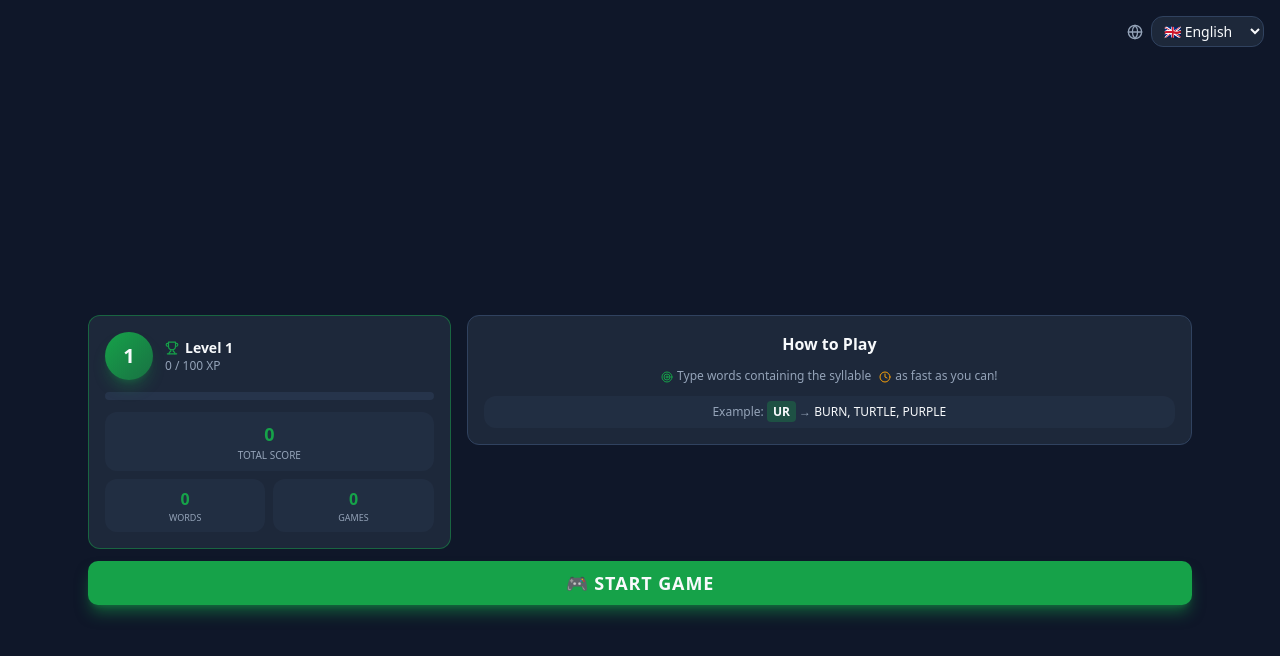
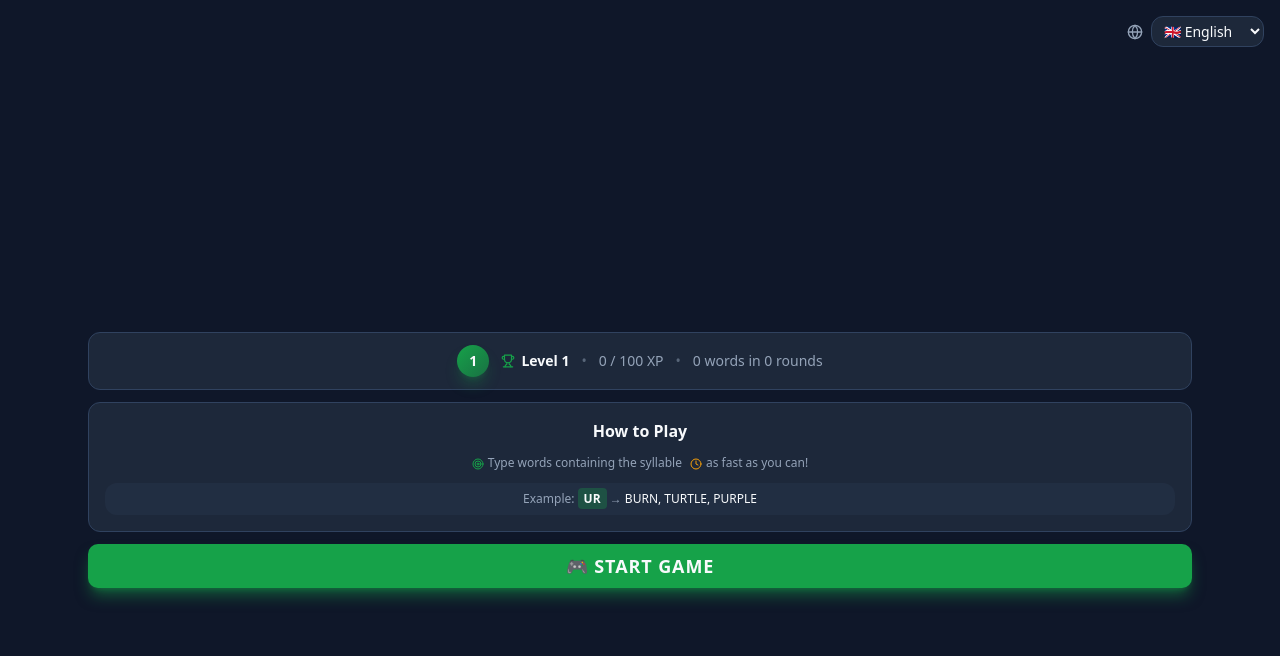
Before and after one commit to RisingPixel/syllable-scramble, a React (Vite) app: page / in a window 1280 px wide. Shown: the top 656 px of the page. Built offline with nearby package versions, Linux system fonts and the light colour scheme.

Commit message:
Refactor: Make player stats compact

```diff
--- a/src/components/Welcome.tsx
+++ b/src/components/Welcome.tsx
@@ -34,45 +34,31 @@ const Welcome = ({ onStart, challengeSyllable, playerProgress }: WelcomeProps) =
           )}
         </div>
 
-        {/* Player Stats Card */}
-        <div className="bg-card border border-accent/50 rounded-xl p-3 sm:p-4 animate-fade-in-up-slow" style={{ animationDelay: "0.1s" }}>
-          <div className="flex items-center gap-3 mb-2">
-            <div className="w-12 h-12 sm:w-14 sm:h-14 rounded-full bg-gradient-to-br from-accent to-accent/60 flex items-center justify-center shadow-lg shadow-accent/30">
-              <span className="text-xl sm:text-2xl font-bold text-accent-foreground">{playerProgress.level}</span>
-            </div>
-            <div className="flex-1">
-              <h3 className="font-bold text-sm sm:text-base flex items-center gap-2">
-                <Trophy className="w-3.5 h-3.5 sm:w-4 sm:h-4 text-accent" />
-                Level {playerProgress.level} Player
-              </h3>
-              <p className="text-[10px] sm:text-xs text-muted-foreground">
-                {playerProgress.experiencePoints} / {playerProgress.experienceToNextLevel} XP
-              </p>
-            </div>
+        {/* Compact Player Stats Bar */}
+        <div className="bg-card border border-border rounded-xl px-4 py-3 animate-fade-in-up-slow flex items-center gap-3" style={{ animationDelay: "0.1s" }}>
+          {/* Level Badge */}
+          <div className="w-8 h-8 rounded-full bg-gradient-to-br from-accent to-accent/60 flex items-center justify-center shadow-lg shadow-accent/30 flex-shrink-0">
+            <span className="text-sm font-bold text-accent-foreground">{playerProgress.level}</span>
           </div>
 
-          {/* XP Bar */}
-          <div className="w-full bg-secondary rounded-full h-2 mb-2 overflow-hidden">
-            <div
-              className="bg-gradient-to-r from-accent to-accent/80 h-full transition-all duration-500 shadow-sm shadow-accent/50"
-              style={{ width: `${xpPercentage}%` }}
-            />
+          {/* Stats Text - All Inline */}
+          <div className="flex items-center gap-2 text-xs sm:text-sm text-muted-foreground flex-wrap">
+            <div className="flex items-center gap-1.5">
+              <Trophy className="w-3.5 h-3.5 text-accent flex-shrink-0" />
+              <span className="font-semibold text-foreground">Level {playerProgress.level}</span>
             </div>
 
-          {/* Stats Grid */}
-          <div className="grid grid-cols-3 gap-1.5 sm:gap-2 text-center">
-            <div className="bg-secondary/50 rounded-lg p-1.5 sm:p-2">
-              <p className="text-lg sm:text-xl font-bold text-accent">{playerProgress.totalScore.toLocaleString()}</p>
-              <p className="text-[9px] sm:text-[10px] text-muted-foreground uppercase">Total Score</p>
-            </div>
-            <div className="bg-secondary/50 rounded-lg p-1.5 sm:p-2">
-              <p className="text-lg sm:text-xl font-bold text-accent">{playerProgress.totalWordsFound}</p>
-              <p className="text-[9px] sm:text-[10px] text-muted-foreground uppercase">Words Found</p>
-            </div>
-            <div className="bg-secondary/50 rounded-lg p-1.5 sm:p-2">
-              <p className="text-lg sm:text-xl font-bold text-accent">{playerProgress.gamesPlayed}</p>
-              <p className="text-[9px] sm:text-[10px] text-muted-foreground uppercase">Games</p>
-            </div>
+            <span className="text-muted-foreground/50 hidden sm:inline">•</span>
+
+            <span className="whitespace-nowrap">
+              {playerProgress.experiencePoints} / {playerProgress.experienceToNextLevel} XP
+            </span>
+
+            <span className="text-muted-foreground/50 hidden sm:inline">•</span>
+
+            <span className="whitespace-nowrap">
+              {playerProgress.totalWordsFound} words in {playerProgress.gamesPlayed} rounds
+            </span>
           </div>
         </div>
 
@@ -146,56 +132,29 @@ const Welcome = ({ onStart, challengeSyllable, playerProgress }: WelcomeProps) =
           <p className="text-sm text-muted-foreground">A fast-paced word game</p>
         </div>
 
-        {/* Three Columns - Middle */}
-        <div className="flex gap-4 w-full">
-          {/* Left Column - Player Stats (1/3) */}
-          <div className="w-1/3">
-            <div className="bg-card border border-accent/50 rounded-xl p-4 animate-fade-in-up-slow" style={{ animationDelay: "0.1s" }}>
-              <div className="flex items-center gap-3 mb-3">
-                <div className="w-12 h-12 rounded-full bg-gradient-to-br from-accent to-accent/60 flex items-center justify-center shadow-lg shadow-accent/30">
-                  <span className="text-xl font-bold text-accent-foreground">{playerProgress.level}</span>
+        {/* Compact Stats Bar */}
+        <div className="w-full bg-card border border-border rounded-xl px-4 py-3 flex items-center justify-center gap-3 animate-fade-in-up-slow" style={{ animationDelay: "0.1s" }}>
+          <div className="w-8 h-8 rounded-full bg-gradient-to-br from-accent to-accent/60 flex items-center justify-center shadow-lg shadow-accent/30 flex-shrink-0">
+            <span className="text-sm font-bold text-accent-foreground">{playerProgress.level}</span>
           </div>
-                <div className="flex-1 min-w-0">
-                  <h3 className="font-bold text-sm flex items-center gap-1.5 truncate">
+          <div className="flex items-center gap-3 text-sm text-muted-foreground">
+            <div className="flex items-center gap-1.5">
               <Trophy className="w-3.5 h-3.5 text-accent flex-shrink-0" />
-                    <span className="truncate">Level {playerProgress.level}</span>
-                  </h3>
-                  <p className="text-xs text-muted-foreground truncate">
+              <span className="font-semibold text-foreground">Level {playerProgress.level}</span>
+            </div>
+            <span className="text-muted-foreground/50">•</span>
+            <span className="whitespace-nowrap">
               {playerProgress.experiencePoints} / {playerProgress.experienceToNextLevel} XP
-                  </p>
+            </span>
+            <span className="text-muted-foreground/50">•</span>
+            <span className="whitespace-nowrap">
+              {playerProgress.totalWordsFound} words in {playerProgress.gamesPlayed} rounds
+            </span>
           </div>
         </div>
 
-              {/* XP Bar */}
-              <div className="w-full bg-secondary rounded-full h-2 mb-3 overflow-hidden">
-                <div
-                  className="bg-gradient-to-r from-accent to-accent/80 h-full transition-all duration-500 shadow-sm shadow-accent/50"
-                  style={{ width: `${xpPercentage}%` }}
-                />
-              </div>
-
-              {/* Stats Grid */}
-              <div className="space-y-2">
-                <div className="bg-secondary/50 rounded-lg p-2 text-center">
-                  <p className="text-lg font-bold text-accent">{playerProgress.totalScore.toLocaleString()}</p>
-                  <p className="text-[10px] text-muted-foreground uppercase">Total Score</p>
-                </div>
-                <div className="grid grid-cols-2 gap-2">
-                  <div className="bg-secondary/50 rounded-lg p-2 text-center">
-                    <p className="text-base font-bold text-accent">{playerProgress.totalWordsFound}</p>
-                    <p className="text-[9px] text-muted-foreground uppercase">Words</p>
-                  </div>
-                  <div className="bg-secondary/50 rounded-lg p-2 text-center">
-                    <p className="text-base font-bold text-accent">{playerProgress.gamesPlayed}</p>
-                    <p className="text-[9px] text-muted-foreground uppercase">Games</p>
-                  </div>
-                </div>
-              </div>
-            </div>
-          </div>
-
-          {/* Middle + Right Columns (2/3) - Ultra Compact */}
-          <div className="w-2/3">
+        {/* Instructions Card - Full Width */}
+        <div className="w-full">
             <div className="bg-card border border-border rounded-xl p-4 hover:border-accent/50 transition-all duration-300 hover:shadow-lg hover:shadow-accent/10 animate-fade-in-up-slow" style={{ animationDelay: "0.2s" }}>
               <h2 className="text-base font-bold text-center mb-3">How to Play</h2>
 
@@ -212,7 +171,6 @@ const Welcome = ({ onStart, challengeSyllable, playerProgress }: WelcomeProps) =
                   <span className="font-bold bg-accent/30 px-1.5 py-0.5 rounded">UR</span>
                   <span className="text-muted-foreground"> → </span>
                   <span className="font-medium">BURN, TURTLE, PURPLE</span>
-                </div>
                 </div>
               </div>
             </div>
```
Lines whose indentation alone changed are shown as unchanged.
